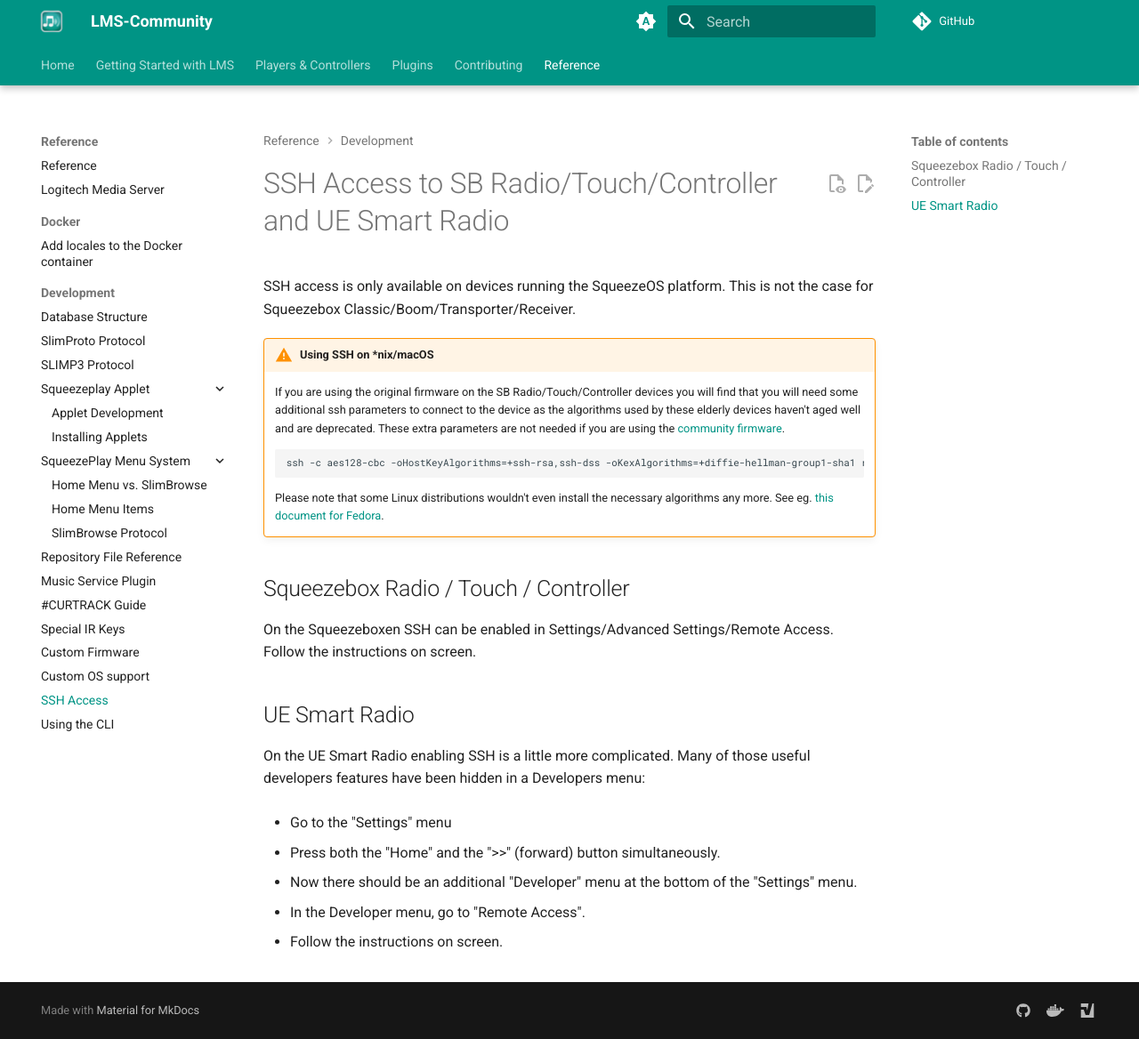
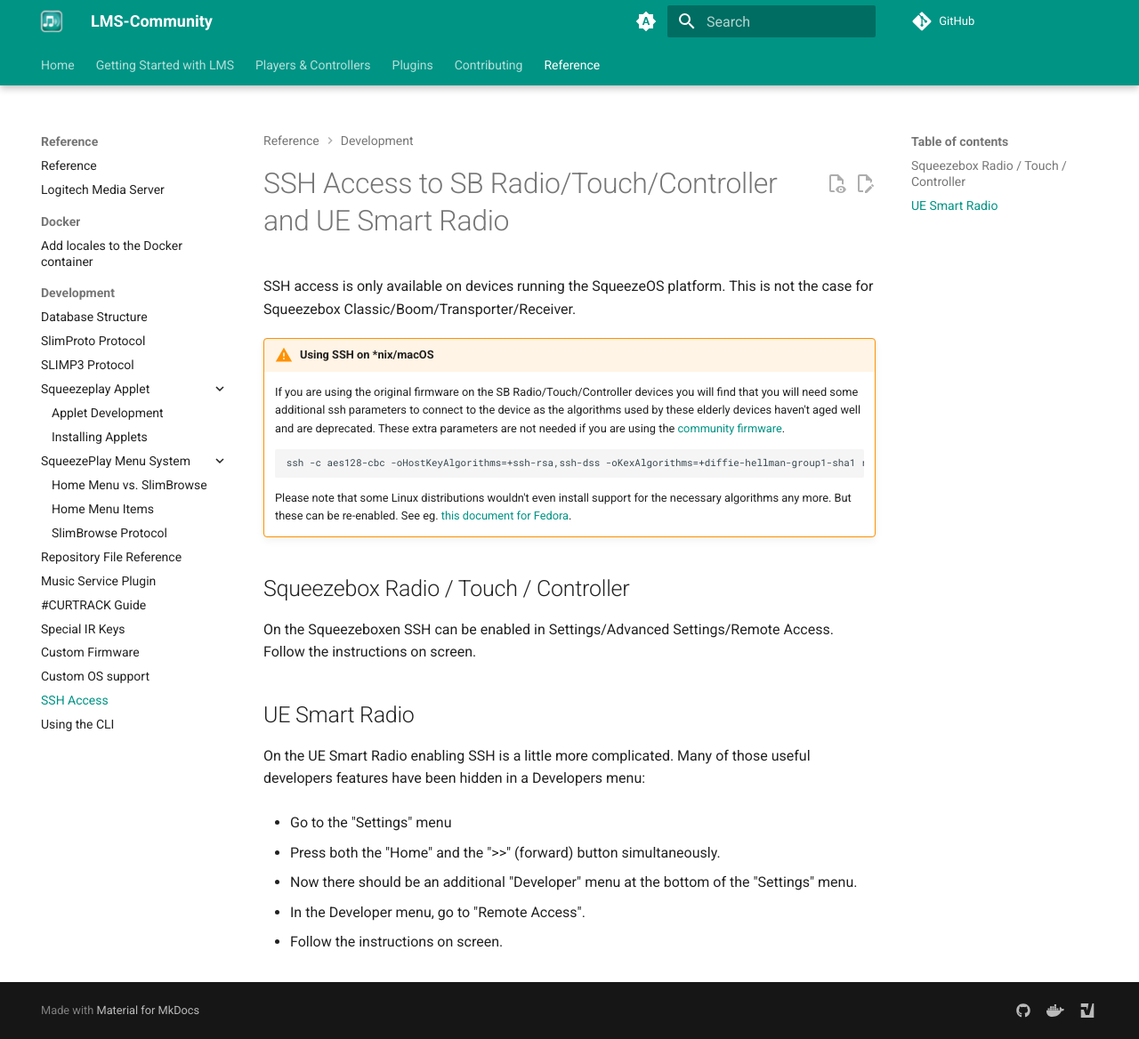
Before and after one commit to LMS-Community/lms-community.github.io, an MkDocs documentation site: the page built from docs/reference/enable-ssh.md, in a window 1280 px wide and 1168 px high. Shown: the whole window at 89% size. Built offline with MkDocs 1.6.1 and Material for MkDocs 9.7.7, drawn with Linux system fonts in a browser that asks for light colours; comment, search, counter and statistics services are not loaded.

Commit message:
Improve message about legacy SSH compatibility.

````diff
--- a/docs/reference/enable-ssh.md
+++ b/docs/reference/enable-ssh.md
@@ -14,7 +14,7 @@
     ssh -c aes128-cbc -oHostKeyAlgorithms=+ssh-rsa,ssh-dss -oKexAlgorithms=+diffie-hellman-group1-sha1 root@[IP address or hostname of your device]
     ```
 
-    Please note that some Linux distributions wouldn't even install the necessary algorithms any more. See eg. [this document for Fedora](https://fedoraproject.org/wiki/Changes/StrongCryptoSettings2#Upgrade/compatibility_impact).
+    Please note that some Linux distributions wouldn't even install support for the necessary algorithms any more. But these can be re-enabled. See eg. [this document for Fedora](https://fedoraproject.org/wiki/Changes/StrongCryptoSettings2#Upgrade/compatibility_impact).
 
 ## Squeezebox Radio / Touch / Controller
 
````
